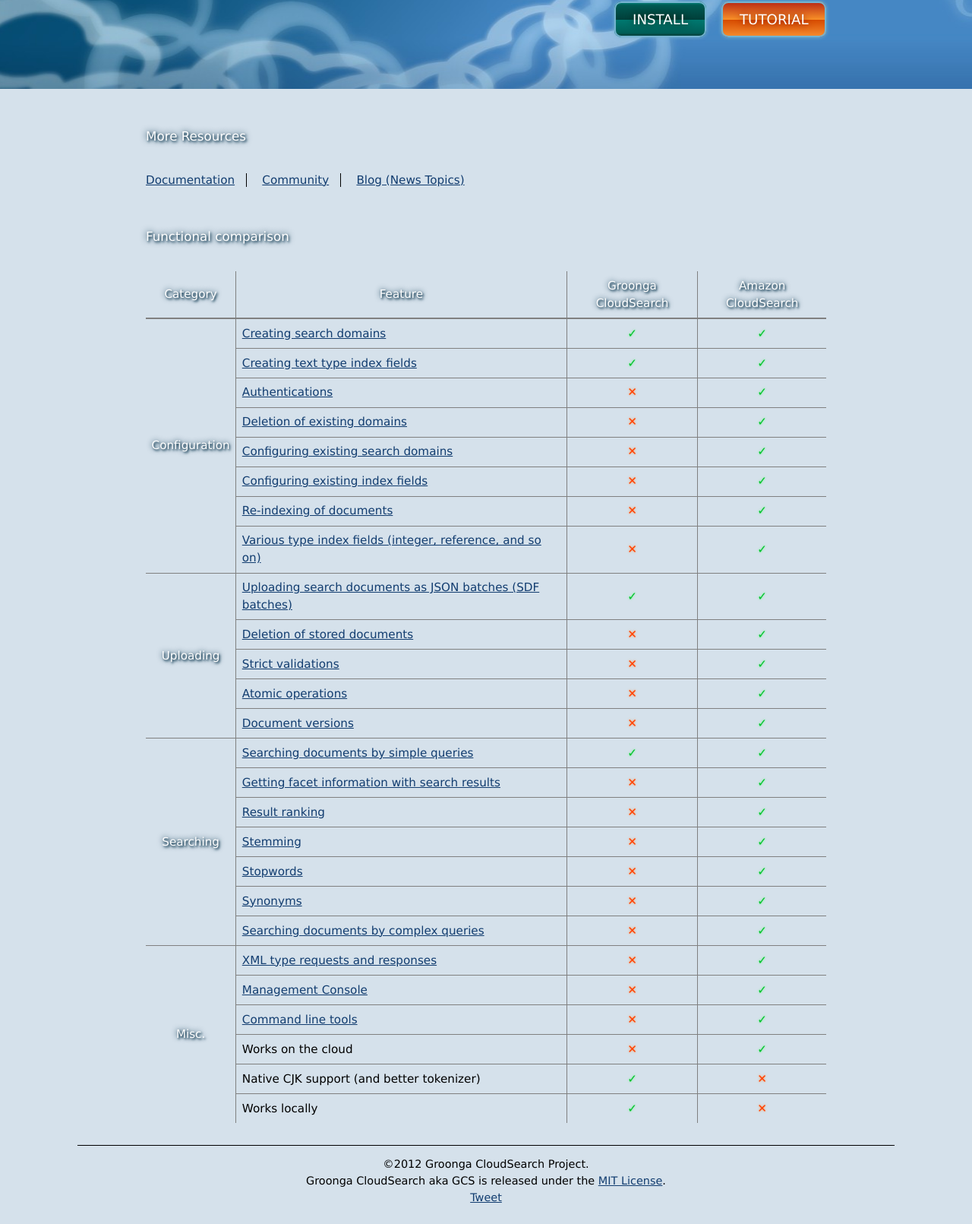
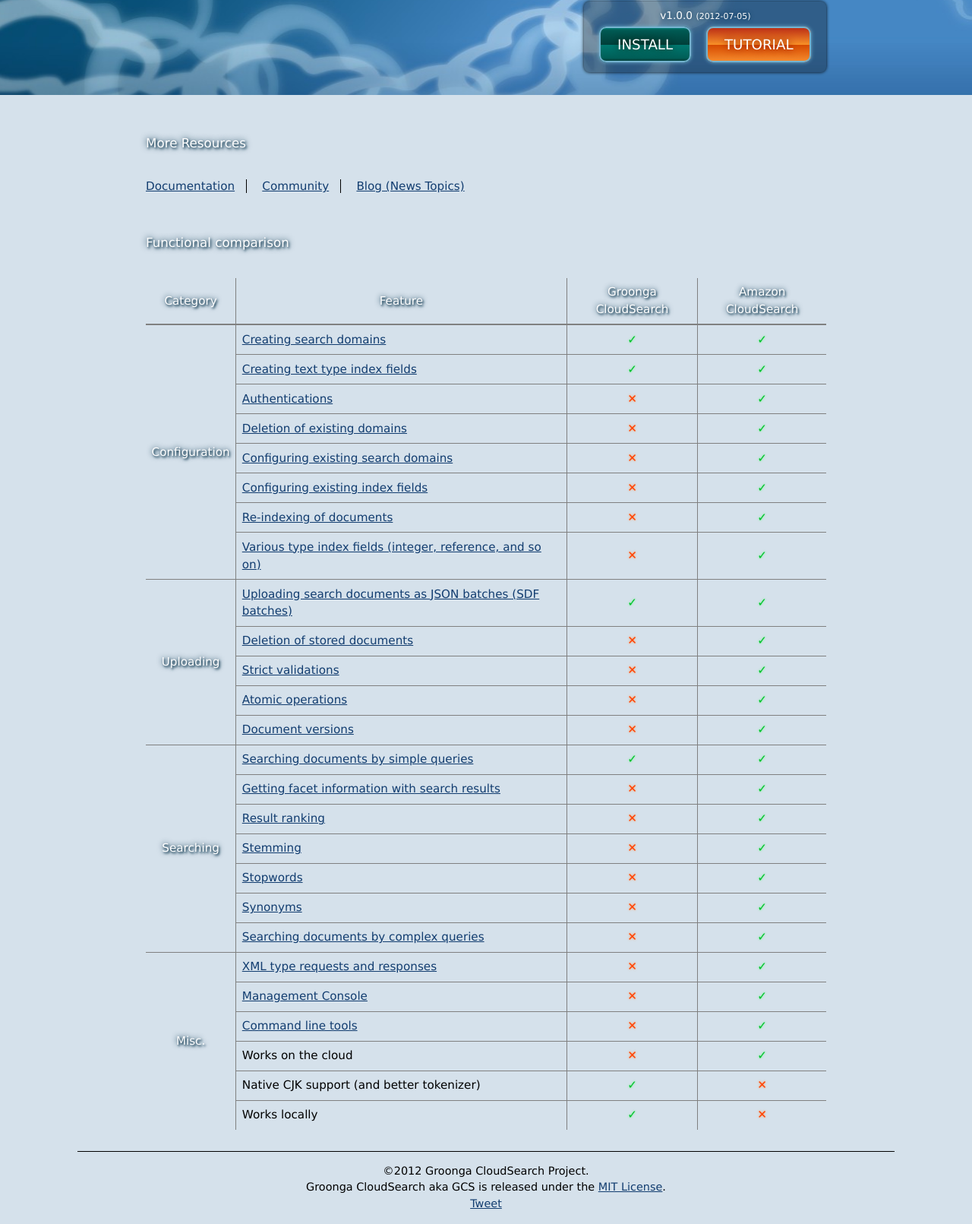
Before and after one commit to groonga/gcs.groonga.org, a Jekyll site: the page built from index.md, in a window 1280 px wide, cut to the strip 153-1764 px from the top of the page. Shown: the whole strip at 76% size. Built offline with Jekyll 4.4.1, drawn with Linux system fonts in a browser that asks for light colours; comment, search, counter and statistics services are not loaded.

Commit message:
Show the version number and the release date of the last version

```diff
--- a/index.md
+++ b/index.md
@@ -12,6 +12,8 @@
      compatible open source full text search service.</p>
 
   <div id="featured">
+    <p id="version"><span id="version-number">v1.0.0</span>
+                    <span id="release-date">(2012-07-05)</span></p>
     <p id="install"><a href="docs/install/">Install</a></p>
     <p id="tutorial"><a href="docs/tutorial/">Tutorial</a></p>
   </div>
--- a/stylesheets/screen/home.css
+++ b/stylesheets/screen/home.css
@@ -52,13 +52,34 @@
 }
 
 #featured {
+  background: rgba(0, 0, 0, 0.3);
+  -moz-border-radius: 0.5em;
+  -webkit-border-radius: 0.5em;
+  border-radius: 0.5em;
+  -moz-box-shadow: black 0 0 0.3em;
+  -webkit-box-shadow: black 0 0 0.3em;
+  box-shadow: black 0 0 0.3em;
   line-height: 1;
-  text-align: right;
+  margin-left: auto;
+  padding: 0.8em 0;
+  text-align: center;
+  width: 21em;
 }
 
 #featured p {
   display: inline-table;
   margin-left: 1em;
+}
+
+#featured #version {
+  display: block;
+  font-size: 90%;
+  margin: 0 0 0.5em;
+  padding: 0;
+}
+
+#featured #release-date {
+  font-size: 80%;
 }
 
 #featured a {
@@ -89,6 +110,10 @@
   -moz-box-shadow: #D9F3FF 0 0 0.8em;
   -webkit-box-shadow: #D9F3FF 0 0 0.8em;
   box-shadow: #D9F3FF 0 0 0.8em;
+}
+
+#featured #install {
+  margin-left: 0;
 }
 
 #featured #install a {
```
